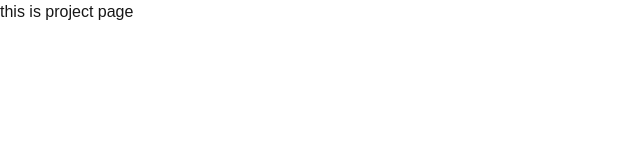
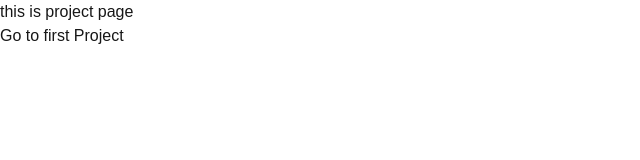
Before and after one commit to mdmusharruf13/nextjs-learning, a Next.js app in the folder nextjs14-sm/: page /projects in a window 1280 px wide. Shown: the top 160 px of the page, without its empty margins (0-640 px from the left). Built offline with nearby package versions, Linux system fonts and the light colour scheme.

Commit message:
Client URL - path and parameters

```diff
--- a/nextjs14-sm/src/app/projects/[id]/[...paths]/page.js
+++ b/nextjs14-sm/src/app/projects/[id]/[...paths]/page.js
@@ -1,10 +1,19 @@
 "use client";
+
+import { usePathname, useSearchParams } from "next/navigation";
 import { use } from "react";
 
 export default function Paths({ params }) {
     const newParam = use(params);
+    const pathName = usePathname();
+    const searchParams = useSearchParams();
+    console.log(searchParams.get("project"));
+
     return <section>
         <h1>this is final page</h1>
         <p>All paths are : {newParam.paths.toString()}</p>
+        <p>current path is : {pathName}</p>
+        <p>Project ID using Search Params: {searchParams.get("project")}</p>
+        <p>Username using Search Params: {searchParams.get("user")}</p>
     </section>
 }
--- a/nextjs14-sm/src/app/projects/page.js
+++ b/nextjs14-sm/src/app/projects/page.js
@@ -1,7 +1,12 @@
+"use client";
+
+import { redirect } from "next/navigation";
+
 export default function ProjectsPage() {
     return (
         <section>
-            this is project page
+            <p>this is project page</p>
+            <button onClick={() => redirect("projects/321/598?project=598&user=musharruf")}>Go to first Project</button>
         </section>
     )
 }
```
Also changed, not shown: 1 other file (tests, documents, lock files or other folders).
